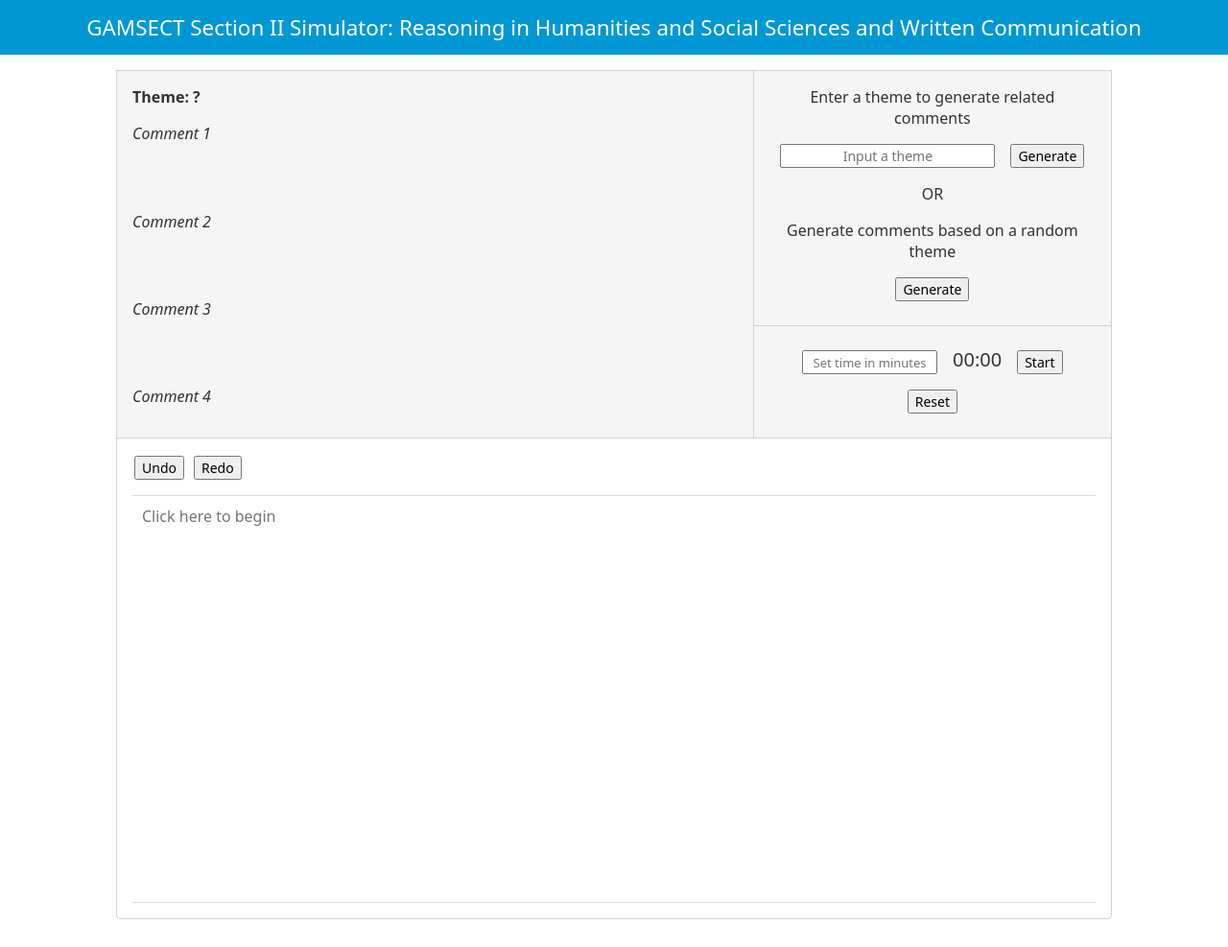
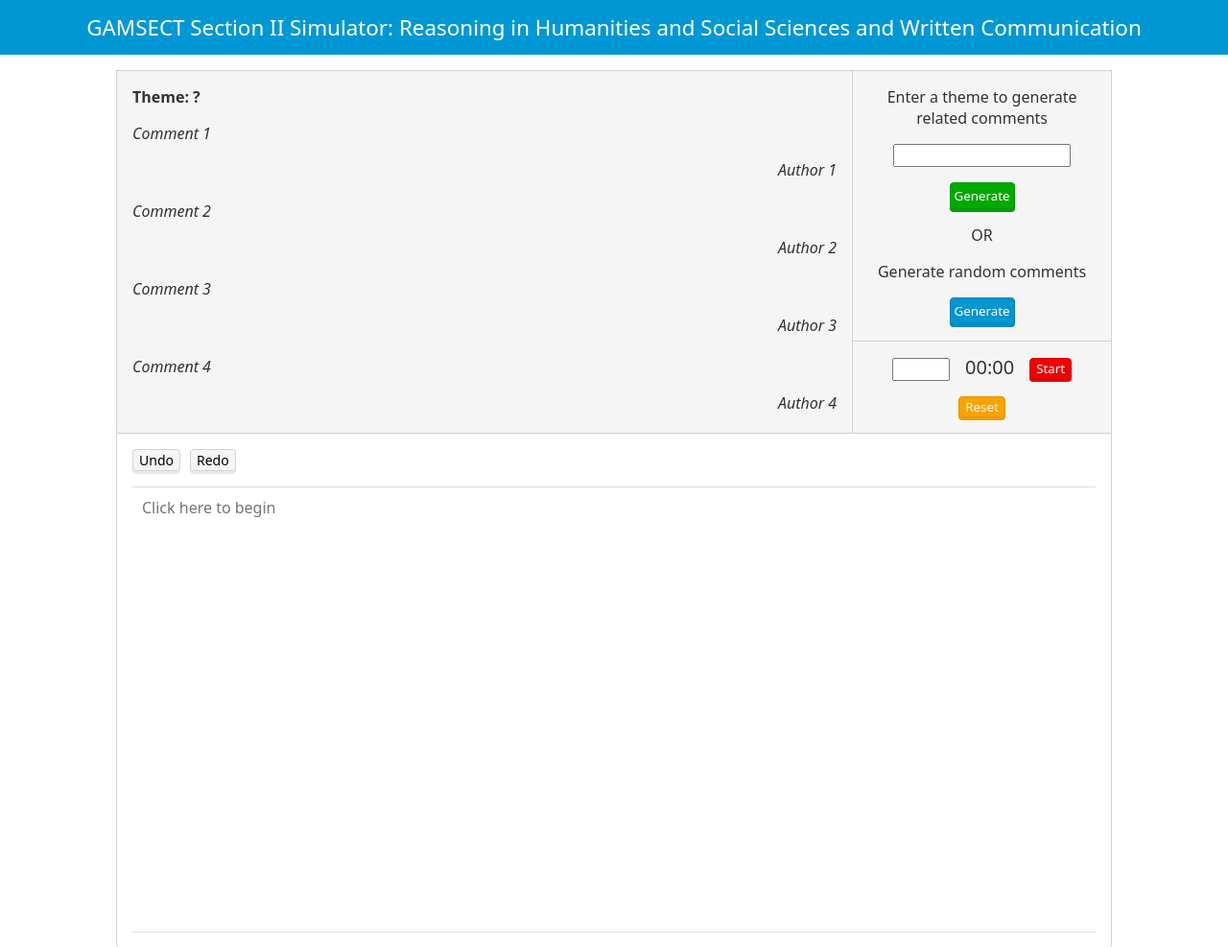
Before and after one commit to fedorum/GamSect, a plain HTML site: page vercel/index.html in a window 1280 px wide. Shown: the top 987 px of the page at 96% size. Drawn offline with Linux system fonts and the light colour scheme.

Commit message:
Redesigned page for aesthetics and flow

```diff
--- a/vercel/index.html
+++ b/vercel/index.html
@@ -15,7 +15,7 @@
 
         <div class="container" id="userDisplayBox">
 
-            <div id="generatedCommentsBox">
+            <div id="commentsBox">
 
                 <p id="theme">Theme: ?</p>
 
@@ -24,7 +24,7 @@
                     <p class="comment" id="comment1"></p>
                 </div>
 
-                <p class="author" id="author1"></p>
+                <p class="author" id="author1">Author 1</p>
 
                 <div class="spacer"></div>
 
@@ -33,7 +33,7 @@
                     <p class="comment" id="comment2"></p>
                 </div>
 
-                <p class="author" id="author2"></p>
+                <p class="author" id="author2">Author 2</p>
 
                 <div class="spacer"></div>
 
@@ -42,7 +42,7 @@
                     <p class="comment" id="comment3"></p>
                 </div>
 
-                <p class="author" id="author3"></p>
+                <p class="author" id="author3">Author 3</p>
 
                 <div class="spacer"></div>
 
@@ -51,38 +51,50 @@
                     <p class="comment" id="comment4"></p>
                 </div>
 
-                <p class="author" id="author4"></p>
+                <p class="author" id="author4">Author 4</p>
+
+                <div class="spacer"></div>
 
             </div>
 
-            <div id="userControlsBox">
+            <div id="controlsBox">
 
-                <div id="generateCustomCommentsBox">
+                <div class="spacer"></div>
+
+                <div id="generatePanel">
                     <p id="instruction">Enter a theme to generate related comments</p>
-                    <input id="userThemeInput" type="text" placeholder="Input a theme">
+                    <input id="userThemeInput" type="text">
                     <button id="generateCustomButton">Generate</button>
-                </div>
 
-                <div id="generateRandomCommentsBox">
-                    <p> OR </p>
-                    <p>Generate comments based on a random theme</p>
+                    <p>OR</p>
+                    <p>Generate random comments</p>
                     <button id="generateRandomButton">Generate</button>
                 </div>
 
-                <div id="timerDisplayBox">
-                    <input id="userTimeInput" type="number" min="1" max="90" placeholder="Set time in minutes">
+                <div class="spacer"></div>
+
+                <hr id="border">
+
+                <div class="spacer"></div>
+
+                <div id="timerPanel">
+                    <input id="userTimeInput" type="number" min="1" max="90">
                     <p id="countdown">00:00</p>
-                    <button id="startButton">Start</button> <button id="resetButton">Reset</button>
+                    <button id="startButton">Start</button>
+                    <button id="resetButton">Reset</button>
                 </div>
+
+                <div class="spacer"></div>
 
             </div>
 
         </div>
 
-        <div class="container" id="textEditorBox">
+        <div class="container" id="editorBox">
 
-            <div id="editorButtons">
-                <button id="undoButton">Undo</button><button id="redoButton">Redo</button>
+            <div id="editorControls">
+                <button id="undoButton">Undo</button>
+                <button id="redoButton">Redo</button>
             </div>
 
             <textarea id="editor" placeholder="Click here to begin" spellcheck="false"></textarea>
--- a/vercel/index.js
+++ b/vercel/index.js
@@ -32,7 +32,10 @@ async function callGemini(theme) {
         // initialising the request for the api (i.e. generating comments based on theme)
         contents: [{
             parts: [{
-                text: "You are a setter for section II of the GAMSAT exam. Generate 4 short, simple, and succinct comments in the style of the exam on the theme of " + theme
+                text: `You are a setter for section II of the GAMSAT exam. \
+                       Find or generate 4 short, simple, and succinct comments in the style of the exam on the theme of ${theme}. \
+                       If possible, comments should come from notable authors. If not, do not include any author for the specific comment.
+                       Only include the full names of the authors, and not their professions or positions.`
             }]
         }],
         // configuring the number of comments required in the response (i.e. 4)
@@ -113,6 +116,7 @@ function displayComments(comments) {
     document.getElementById("author2").innerHTML = comments.author2;
     document.getElementById("author3").innerHTML = comments.author3;
     document.getElementById("author4").innerHTML = comments.author4;
+    // document.getElementById("author4").classList.add("change");
 }
 
 // capitalises the first letter of each word in the theme for aesthetics
--- a/vercel/style.css
+++ b/vercel/style.css
@@ -1,3 +1,5 @@
+/* DOCUMENT SETTINGS */
+
 html,
 body {
     margin: 0;
@@ -9,12 +11,22 @@ body {
     font-family: system-ui, -apple-system, BlinkMacSystemFont, 'Segoe UI', Roboto, Oxygen, Ubuntu, Cantarell, 'Open Sans', 'Helvetica Neue', sans-serif;
 }
 
+button {
+    cursor: pointer;
+}
+
 .container {
     display: flex;
     margin: auto;
     margin-top: 2vh;
     margin-bottom: 2vh;
 }
+
+.spacer {
+    flex-grow: 1;
+}
+
+/* HEADER */
 
 #header {
     height: auto;
@@ -33,6 +45,8 @@ body {
     margin-bottom: 1.65vh;
 }
 
+/* TOP BOX FOR COMMENTS AND USER CONTROLS*/
+
 #userDisplayBox {
     width: 1036px;
     max-width: calc(100% - 30px);
@@ -42,8 +56,10 @@ body {
     border: 1px solid rgb(210, 210, 210);
 }
 
-#generatedCommentsBox {
-    width: 61%;
+/* TOP LEFT BOX FOR COMMENTS*/
+
+#commentsBox {
+    width: 71%;
     height: auto;
     padding: 16px;
     border-right: 1px solid rgb(210, 210, 210);
@@ -58,10 +74,11 @@ body {
 }
 
 .container.comment {
-    text-align: left;
     margin: 0;
+    margin-bottom: 2vh;
     display: flex;
     gap: 100px;
+    text-align: left;
 }
 
 .commentNumber {
@@ -82,98 +99,153 @@ body {
     text-wrap: nowrap;
 }
 
-.spacer {
-    flex-grow: 1;
+#author4 {
+    margin-bottom: 0;
 }
 
-#userControlsBox {
-    width: 36%;
+/* BOX FOR USER INPUT (THEME, TIMER) */
+
+#controlsBox {
+    width: 26%;
+    display: flex;
+    flex-direction: column;
+    justify-content: center;
     text-align: center;
 }
 
-#userGeneration {
-    height: auto;
-    padding-left: 16px;
-    padding-right: 16px;
+/* PANEL FOR THEME INPUT */
+
+#generatePanel {
+    padding: 16px;
 }
 
-#instruction {
-    margin-bottom: 0;
+#generatePanel p {
+    margin: 0;
+    margin-bottom: 16px;
 }
 
 #userThemeInput {
-    width: 65%;
-    height: 11%;
-    font-size: 14px;
+    width: 75%;
+    margin-left: auto;
+    margin-right: auto;
+    margin-bottom: 16px;
     text-align: center;
-}
-
-#generateCustomCommentsBox {
-    margin: auto;
-    padding-left: 20px;
-    padding-right: 20px;
-    display: flex;
-    flex-wrap: wrap;
-    gap: 16px;
-    justify-content: center;
-}
-
-#generateRandomCommentsBox {
-    padding-left: 20px;
-    padding-right: 20px;
-    padding-bottom: 25px;
-    border-bottom: 1px solid rgb(210, 210, 210);
 }
 
 #generateCustomButton,
 #generateRandomButton {
-    margin: 0;
-    height: 14%;
-    font-size: 14px;
+    margin-left: auto;
+    margin-right: auto;
+    margin-bottom: 0;
+    padding: 4px;
+    color: white;
+    border-radius: 4px;
 }
 
-#timerDisplayBox {
-    height: auto;
-    padding-top: 25px;
-    padding-left: 20px;
-    padding-right: 20px;
-    padding-bottom: 25px;
-    text-align: left;
+#generateCustomButton {
+    margin-bottom: 16px;
+    background-color: rgb(1, 170, 1);
+    border: 1px solid rgb(0, 150, 0);
+    box-shadow: 0 3px rgb(0, 160, 0);
+}
+
+#generateCustomButton:hover {
+    background-color: rgb(0, 160, 0);
+}
+
+#generateCustomButton:active {
+    box-shadow: 0 2px rgb(0, 150, 0);
+    transform: translateY(1px);
+}
+
+#generateRandomButton {
+    background-color: rgb(0, 150, 209);
+    border: 1px solid rgb(0, 130, 182);
+    box-shadow: 0 3px rgb(0, 140, 196);
+}
+
+#generateRandomButton:hover {
+    background-color: rgb(0, 140, 196);
+}
+
+#generateRandomButton:active {
+    box-shadow: 0 2px rgb(0, 130, 182);
+    transform: translateY(1px);
+}
+
+#border {
+    margin: 1px 0;
+    border: none;
+    border-bottom: 1px solid rgb(210, 210, 210);
+}
+
+/* PANEL FOR TIMER INPUT */
+
+#timerPanel {
+    margin: 0;
+    padding: 16px;
     display: flex;
     flex-wrap: wrap;
+    justify-content: center;
     gap: 16px;
-    justify-content: center;
+}
+
+#userTimeInput {
+    height: fit-content;
+    font-size: 13px;
+    text-align: center;
+}
+
+#startButton,
+#resetButton {
+    height: fit-content;
+    color: white;
+    border-radius: 4px;
+}
+
+#startButton {
+    background-color: rgb(240, 0, 0);
+    border: 1px solid rgb(220, 0, 0);
+    box-shadow: 0 3px rgb(230, 0, 0);
+}
+
+#startButton:hover {
+    background-color: rgb(230, 0, 0);
+}
+
+#startButton:active {
+    box-shadow: 0 2px rgb(220, 0, 0);
+    transform: translateY(1px);
+}
+
+#resetButton {
+    background-color: rgb(250, 162, 0);
+    border: 1px solid rgb(230, 149, 0);
+    box-shadow: 0 3px rgb(240, 156, 0);
+}
+
+#resetButton:hover {
+    background-color: rgb(240, 156, 0);
+}
+
+#resetButton:active {
+    box-shadow: 0 2px rgb(230, 149, 0);
+    transform: translateY(1px);
 }
 
 #countdown {
     margin: 0;
+    margin-bottom: 0;
     font-size: 20px;
     line-height: 2.4vh;
 }
 
-#userTimeInput {
-    width: 40%;
-    font-size: 13px;
-    text-align: center;
-}
+/* TEXT EDITOR */
 
-/* ? */
-input::-webkit-outer-spin-button,
-input::-webkit-inner-spin-button {
-  -webkit-appearance: none;
-  margin: 0;
-}
-
-#startButton,
-#resetButton {
-    height: 59%;
-    font-size: 14px;
-}
-
-#textEditorBox {
+#editorBox {
     width: 1036px;
     max-width: calc(100% - 30px);
-    height: 500px;
+    height: 536px;
     margin-top: 0;
     border: 1px solid rgb(210, 210, 210);
     border-top: none;
@@ -183,18 +255,41 @@ input::-webkit-inner-spin-button {
     position: relative;
 }
 
-#editorButtons {
-    margin: 18px;
+#editorControls {
+    margin: 16px;
     margin-bottom: 0;
+    display: flex;
+}
+
+#undoButton,
+#redoButton {
+    background-color: rgb(245, 245, 245);
+    border: 1px solid rgb(210, 210, 210);
+    border-radius: 4px;
+    box-shadow: 0 3px rgb(235, 235, 235);
+    font-size: 14px;
 }
 
 #undoButton {
     margin-right: 10px;
-    font-size: 14px;
 }
 
-#redoButton {
-    font-size: 14px;
+#undoButton:hover,
+#redoButton:hover {
+    background-color: rgb(235, 235, 235);
+}
+
+#undoButton:active,
+#redoButton:active {
+    box-shadow: 0 2px rgb(220, 220, 220);
+    transform: translateY(1px);
+}
+
+/* ? */
+input::-webkit-outer-spin-button,
+input::-webkit-inner-spin-button {
+  -webkit-appearance: none;
+  margin: 0;
 }
 
 #editor {
@@ -217,7 +312,6 @@ input::-webkit-inner-spin-button {
     top: 50%;
     left: 50%;
     transform: translate(-50%, -50%);
-    font-size: 14px;
     display: none;
 }
 
```
